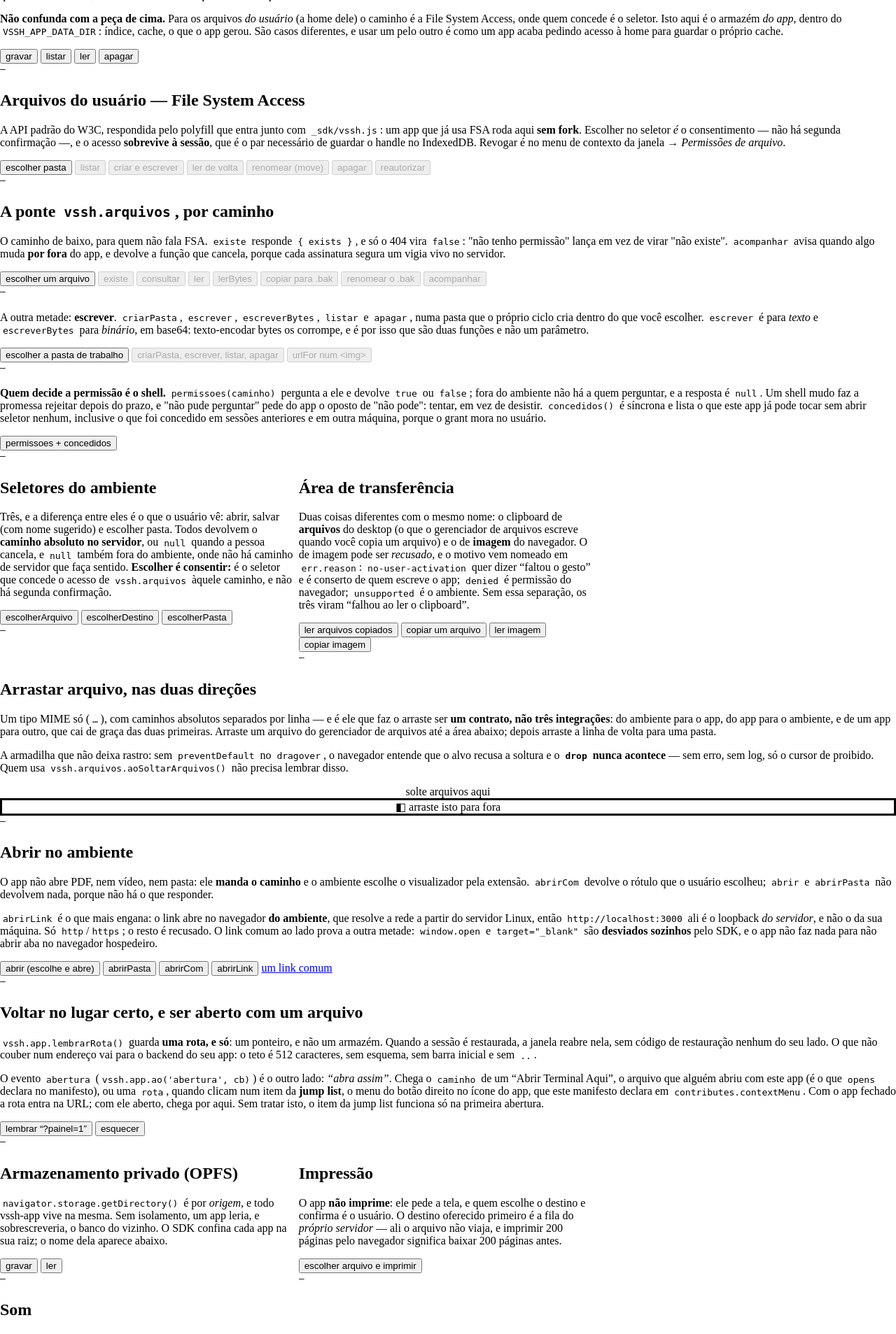
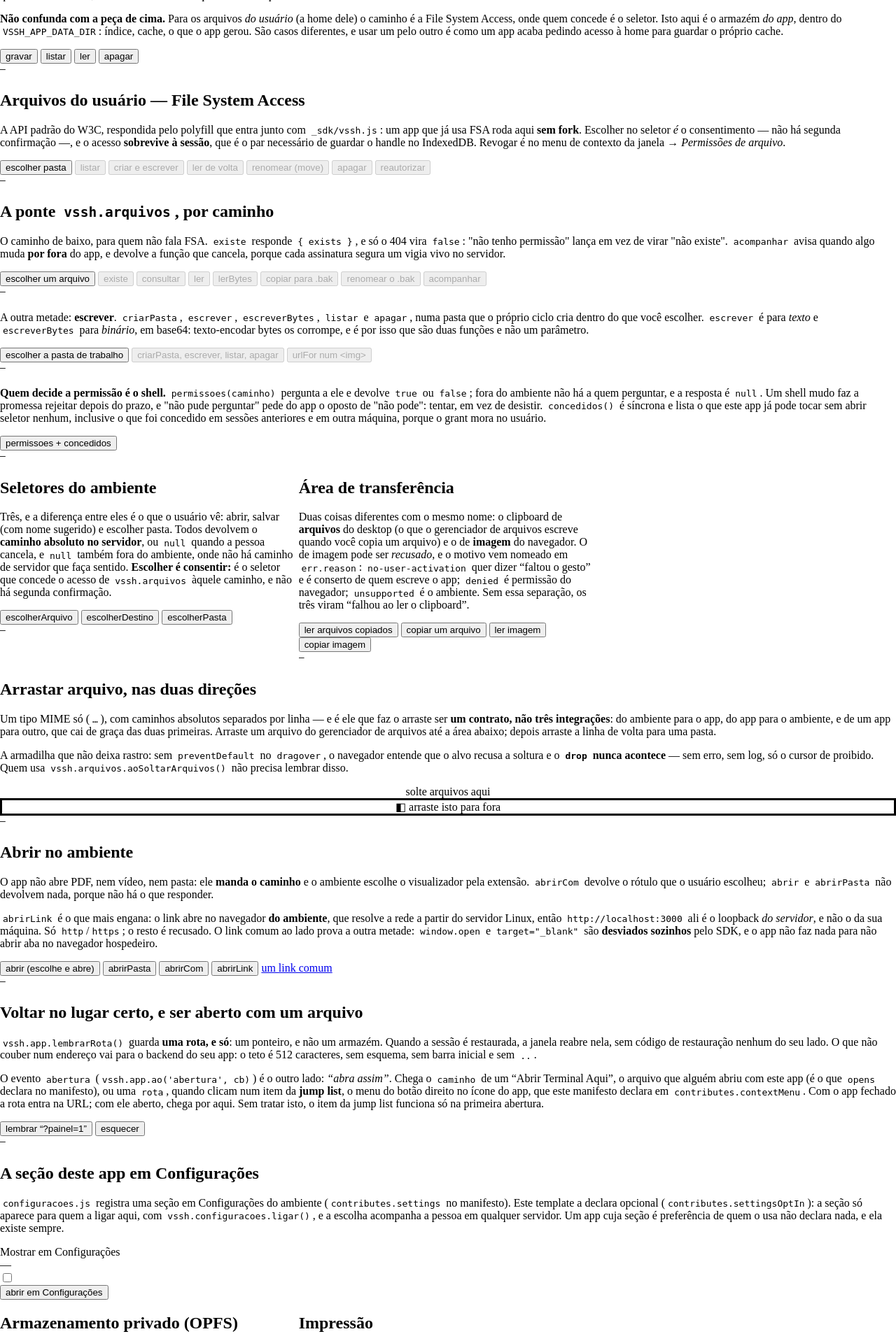
Before and after one commit to colabhd/vssh-sdk, a Python web app: template templates/hello-vssh-app/frontend/index.html in a window 1280 px wide. Shown: the part 3164-5071 px from the top of the page at 70% size. Run offline with Jinja, Linux system fonts and the light colour scheme; the template is opened without the code that fills it, so the values that code supplies are empty.

Commit message:
os templates Hello World declaram a seção de Configurações como opcional, e a galeria a liga de dentro do app
`contributes.settingsOptIn: true` no lugar do `optIn` da raiz: o que é demonstração é a seção que
o app traz a Configurações, e não o app. A galeria ganha a peça: um interruptor "Mostrar em
Configurações" e um botão "abrir em Configurações", sobre `vssh.configuracoes.ligada()`,
`ligar()` e `abrir()`. O conceito do manifesto descreve o campo; as duas menções a
"Configurações → Segredos/Cofre" apontam para o Chaveiro.

Co-Authored-By: Claude Opus 5 (1M context) <noreply@anthropic.com>

```diff
--- a/templates/hello-vssh-app-node/vssh-app.json
+++ b/templates/hello-vssh-app-node/vssh-app.json
@@ -4,7 +4,6 @@
   "version": "5.0.0",
   "icon": "icon.svg",
   "category": "Utility",
-  "optIn": true,
   "developer": { "name": "colabhd", "url": "https://github.com/colabhd" },
   "license": "MIT",
   "description": "Template de vssh-app com backend Node e galeria das capacidades do ambiente — ponte com o desktop, File System Access, bandeja, som, impressão, duas janelas sobre um backend só, e o que o ambiente decide por um app: limite de recurso, GPU, cofre de segredos e a fila de processamento no cluster.",
@@ -34,6 +33,7 @@
   "handles": "editor",
   "contributes": {
     "settings": "configuracoes.js",
+    "settingsOptIn": true,
     "contextMenu": [
       {
         "id": "painel",
--- a/templates/hello-vssh-app/frontend/index.html
+++ b/templates/hello-vssh-app/frontend/index.html
@@ -135,9 +135,9 @@
           "não existe". É por isso que ele aparece <em>junto</em> da decisão, e nunca no lugar
           dela. Fora do lançador não há registro, e a peça diz isso.</li>
         <li><strong>Cofre</strong> — o app declara o <em>nome</em> (<code>HELLO_SEGREDO</code>); o
-          valor você guarda em <strong>Configurações → Segredos</strong>, e ele mora no
-          <em>seu</em> servidor, não no portal. Depois de guardar,
-          <strong>reinicie o app</strong>: o ambiente de um processo é fixado no start.</li>
+          valor você guarda pelo botão abaixo, e ele mora no <em>seu</em> servidor, não no
+          portal. Depois de guardar, <strong>reinicie o app</strong>: o ambiente de um processo é
+          fixado no start.</li>
       </ul>
       <div class="tuff-acoes">
         <button class="tuff-btn" id="runtime">ler api/runtime</button>
@@ -162,8 +162,8 @@
         <strong>O segredo se guarda AQUI, no app</strong> — não em Configurações. É o app que sabe
         que falta credencial, e sabe na hora exata em que ela falta. O botão chama
         <code>vssh.segredos.pedir()</code>: o campo é do desktop, o valor vai direto para o seu
-        servidor, e o app <em>nunca o toca</em> — nem no envio, nem na volta. Em Configurações →
-        Cofre você confere o que já está guardado.
+        servidor, e o app <em>nunca o toca</em> — nem no envio, nem na volta. No Chaveiro, a
+        janela do ambiente, você confere, troca e apaga o que já está guardado.
       </p>
     </section>
 
@@ -592,6 +592,35 @@
       <pre class="saida" id="rota">—</pre>
     </section>
 
+    <section class="tuff-painel larga">
+      <h2>A seção deste app em Configurações</h2>
+      <p class="tuff-sec-desc">
+        <code>configuracoes.js</code> registra uma seção em Configurações do ambiente
+        (<code>contributes.settings</code> no manifesto). Este template a declara opcional
+        (<code>contributes.settingsOptIn</code>): a seção só aparece para quem a ligar aqui, com
+        <code>vssh.configuracoes.ligar()</code>, e a escolha acompanha a pessoa em qualquer
+        servidor. Um app cuja seção é preferência de quem o usa não declara nada, e ela existe
+        sempre.
+      </p>
+      <div class="tuff-grupo">
+        <div class="tuff-linha">
+          <div class="tuff-linha-corpo">
+            <div class="tuff-linha-titulo">Mostrar em Configurações</div>
+            <div class="tuff-linha-desc" id="secao-estado">—</div>
+          </div>
+          <div class="tuff-linha-ctrl">
+            <label class="tuff-switch">
+              <input type="checkbox" id="secao-ligar" aria-label="Mostrar a seção deste app em Configurações">
+              <span class="tuff-switch-trilho"></span>
+            </label>
+          </div>
+        </div>
+      </div>
+      <div class="tuff-acoes">
+        <button class="tuff-btn" id="secao-abrir">abrir em Configurações</button>
+      </div>
+    </section>
+
     <section class="tuff-painel">
       <h2>Armazenamento privado (OPFS)</h2>
       <p class="tuff-sec-desc">
--- a/templates/hello-vssh-app/vssh-app.json
+++ b/templates/hello-vssh-app/vssh-app.json
@@ -4,7 +4,6 @@
   "version": "5.0.0",
   "icon": "icon.svg",
   "category": "Utility",
-  "optIn": true,
   "developer": { "name": "colabhd", "url": "https://github.com/colabhd" },
   "license": "MIT",
   "description": "Template de vssh-app com backend Python e galeria das capacidades do ambiente — ponte com o desktop, File System Access, bandeja, som, impressão, duas janelas sobre um backend só, e o que o ambiente decide por um app: limite de recurso, GPU, cofre de segredos e a fila de processamento no cluster.",
@@ -34,6 +33,7 @@
   "handles": "editor",
   "contributes": {
     "settings": "configuracoes.js",
+    "settingsOptIn": true,
     "contextMenu": [
       {
         "id": "painel",
```
Also changed, not shown: docs/conceitos/o-manifesto.md (+5 -2 lines), templates/hello-vssh-app-node/frontend/galeria.js (+33 -0 lines), templates/hello-vssh-app-node/frontend/index.html (+34 -5 lines), templates/hello-vssh-app/frontend/galeria.js (+33 -0 lines).
